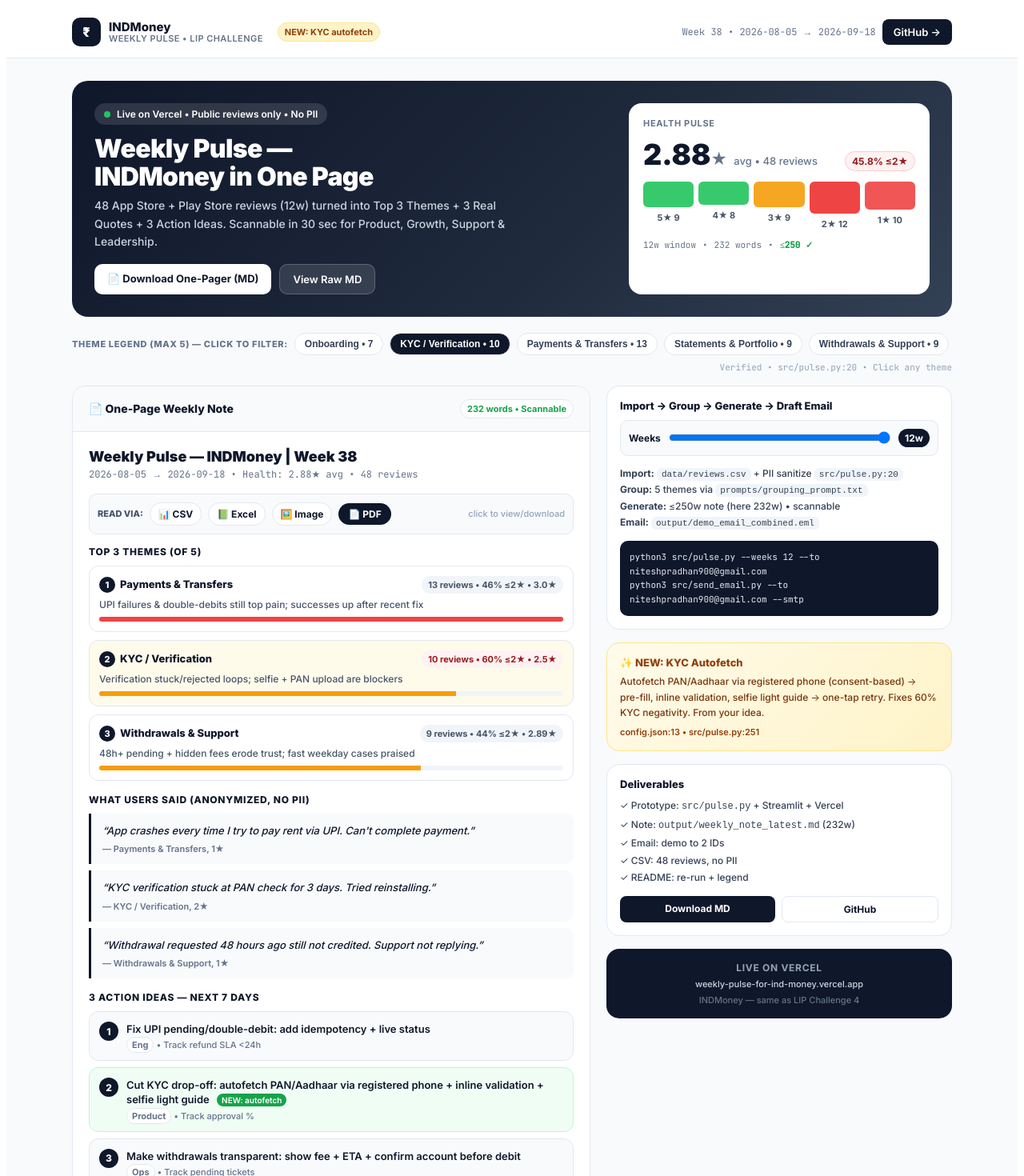
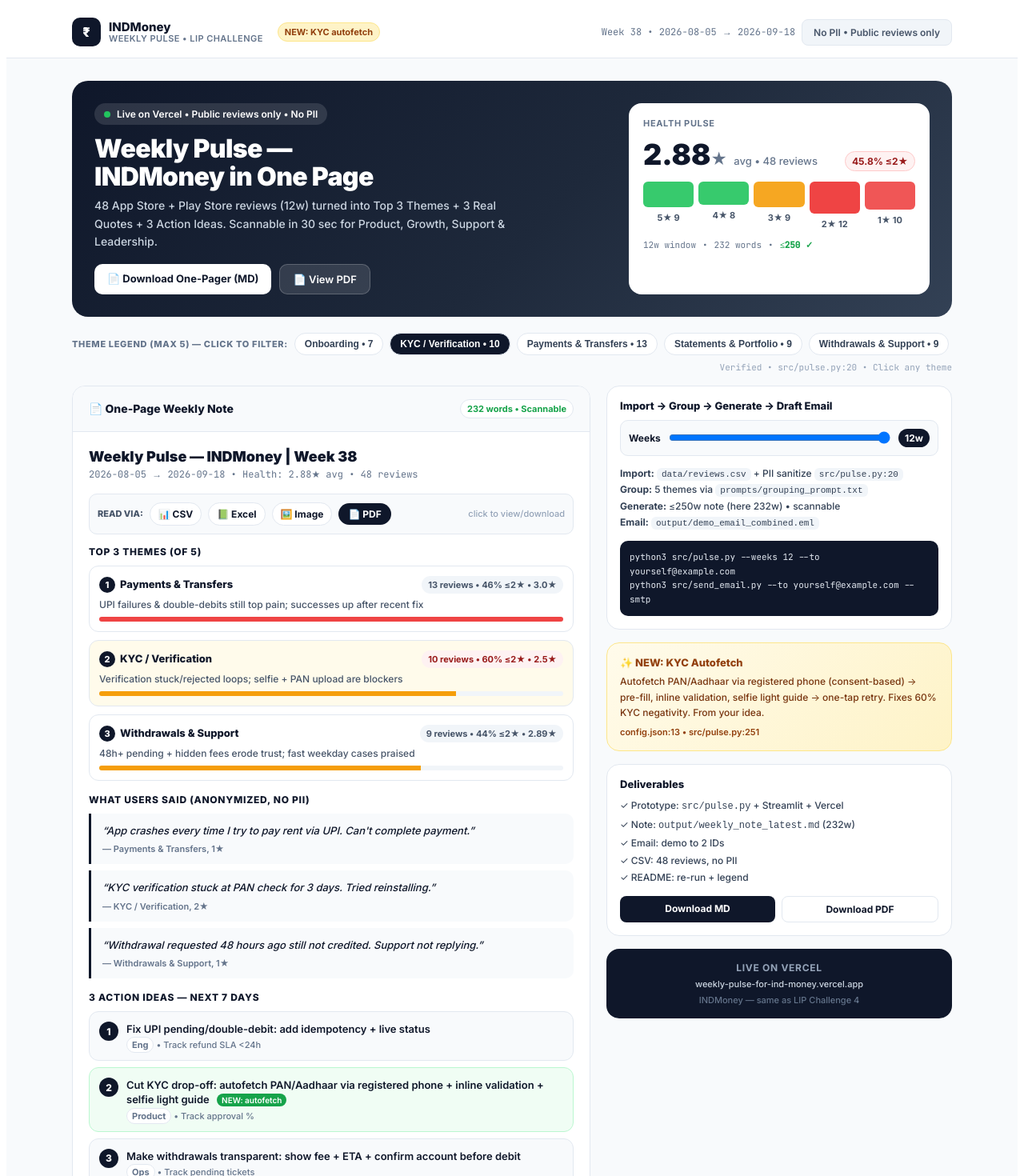
Before and after one commit to niteshpradhan1/Weekly-Pulse-for-IND-Money, a Next.js app: page / in a window 1280 px wide. Shown: the top 1470 px of the page at 80% size. Built offline with nearby package versions, Linux system fonts and the light colour scheme.

Commit message:
Mask PII + remove GitHub option: replace emails with yourself@example.com, remove GitHub buttons from UI

```diff
--- a/pages/index.js
+++ b/pages/index.js
@@ -19,7 +19,7 @@
           </div>
           <div style={{ display: 'flex', gap: 8, alignItems: 'center' }}>
             <span style={{ fontSize: 12, color: '#64748b', fontFamily: 'JetBrains Mono' }}>Week 38 • 2026-08-05 → 2026-09-18</span>
-            <a href="https://github.com/niteshpradhan1/Weekly-Pulse-for-IND-Money" target="_blank" style={{ background: '#0f172a', color: 'white', padding: '8px 14px', borderRadius: 8, textDecoration: 'none', fontSize: 13, fontWeight: 600 }}>GitHub →</a>
+            <span style={{ background: '#f1f5f9', color: '#475569', padding: '8px 14px', borderRadius: 8, fontSize: 12, fontWeight: 600, border: '1px solid #e2e8f0' }}>No PII • Public reviews only</span>
           </div>
         </div>
       </nav>
@@ -35,7 +35,7 @@
             <p style={{ color: '#cbd5e1', fontSize: 14, lineHeight: 1.6, margin: 0, maxWidth: 540 }}>48 App Store + Play Store reviews (12w) turned into Top 3 Themes + 3 Real Quotes + 3 Action Ideas. Scannable in 30 sec for Product, Growth, Support & Leadership.</p>
             <div style={{ display: 'flex', gap: 10, marginTop: 16, flexWrap: 'wrap' }}>
               <a href="/weekly_note_latest.md" download style={{ background: 'white', color: '#0f172a', padding: '10px 16px', borderRadius: 10, textDecoration: 'none', fontSize: 13, fontWeight: 700 }}>📄 Download One-Pager (MD)</a>
-              <a href="https://github.com/niteshpradhan1/Weekly-Pulse-for-IND-Money/blob/main/output/weekly_note_latest.md" target="_blank" style={{ background: 'rgba(255,255,255,0.12)', color: 'white', padding: '10px 16px', borderRadius: 10, textDecoration: 'none', fontSize: 13, fontWeight: 600, border: '1px solid rgba(255,255,255,0.2)' }}>View Raw MD</a>
+              <a href="/weekly_note.pdf" target="_blank" style={{ background: 'rgba(255,255,255,0.12)', color: 'white', padding: '10px 16px', borderRadius: 10, textDecoration: 'none', fontSize: 13, fontWeight: 600, border: '1px solid rgba(255,255,255,0.2)' }}>📄 View PDF</a>
             </div>
           </div>
           <div style={{ flex: '0 0 340px', background: 'white', borderRadius: 16, padding: 18, color: '#0f172a' }}>
@@ -160,7 +160,7 @@
                 <div><b>Email:</b> <code style={{ background: '#f1f5f9', padding: '2px 6px', borderRadius: 6, fontSize: 11 }}>output/demo_email_combined.eml</code></div>
               </div>
               <div style={{ background: '#0f172a', color: '#e2e8f0', padding: 12, borderRadius: 10, fontSize: 11, fontFamily: 'JetBrains Mono', marginTop: 12, lineHeight: 1.6 }}>
-                python3 src/pulse.py --weeks {weeks} --to niteshpradhan900@gmail.com<br/>python3 src/send_email.py --to niteshpradhan900@gmail.com --smtp
+                python3 src/pulse.py --weeks {weeks} --to yourself@example.com<br/>python3 src/send_email.py --to yourself@example.com --smtp
               </div>
             </div>
 
@@ -177,7 +177,7 @@
               </div>
               <div style={{ display: 'flex', gap: 8, marginTop: 12 }}>
                 <a href="/weekly_note_latest.md" download style={{ flex: 1, background: '#0f172a', color: 'white', textAlign: 'center', padding: '8px', borderRadius: 8, textDecoration: 'none', fontSize: 12, fontWeight: 700 }}>Download MD</a>
-                <a href="https://github.com/niteshpradhan1/Weekly-Pulse-for-IND-Money" target="_blank" style={{ flex: 1, background: 'white', border: '1px solid #e2e8f0', textAlign: 'center', padding: '8px', borderRadius: 8, textDecoration: 'none', color: '#0f172a', fontSize: 12, fontWeight: 700 }}>GitHub</a>
+                <a href="/weekly_note.pdf" target="_blank" style={{ flex: 1, background: 'white', border: '1px solid #e2e8f0', textAlign: 'center', padding: '8px', borderRadius: 8, textDecoration: 'none', color: '#0f172a', fontSize: 12, fontWeight: 700 }}>Download PDF</a>
               </div>
             </div>
 
```
